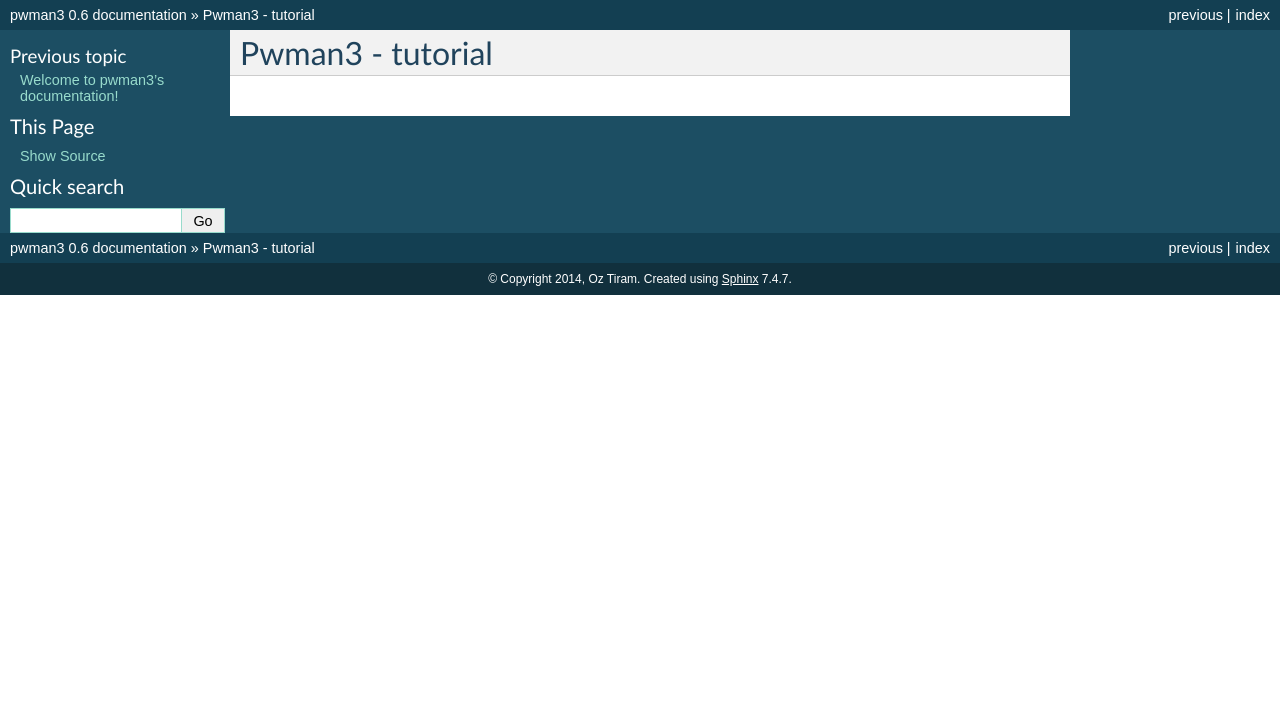
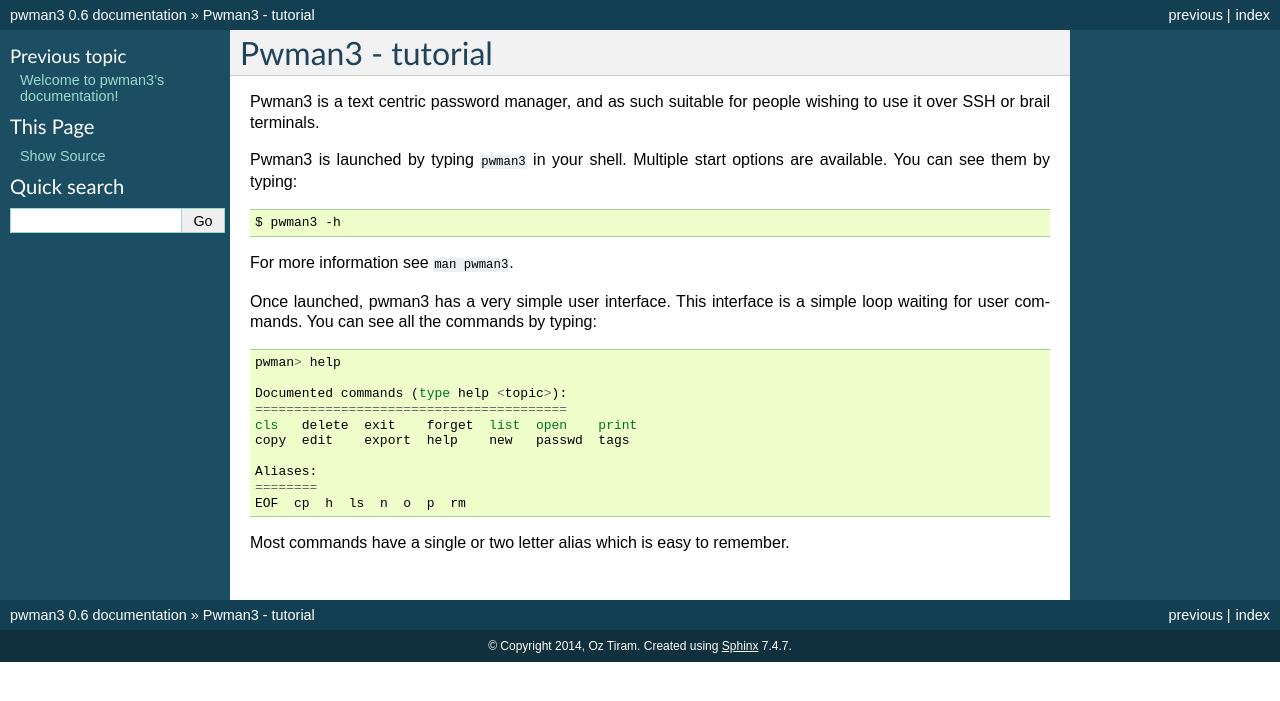
Before and after one commit to pwman3/pwman3, a Sphinx documentation site: the page built from docs/source/tutorial.rst, in a window 1280 px wide. Shown: the top 701 px of the page. Built offline with Sphinx 7.4.7, drawn with Linux system fonts in a browser that asks for light colours.

Commit message:
Start working on tutorial ...

```diff
--- a/docs/source/tutorial.rst
+++ b/docs/source/tutorial.rst
@@ -1,2 +1,28 @@
 Pwman3 - tutorial
 *****************
+
+Pwman3 is a text centric password manager, and as such suitable for people wishing
+to use it over SSH or brail terminals.
+
+Pwman3 is launched by typing ``pwman3`` in your shell. Multiple start options are
+available. You can see them by typing::
+
+    $ pwman3 -h
+
+For more information see ``man pwman3``.
+
+Once launched, pwman3 has a very simple user interface. This interface is
+a simple loop waiting for user commands. You can see all the commands by typing::
+
+    pwman> help
+
+    Documented commands (type help <topic>):
+    ========================================
+    cls   delete  exit    forget  list  open    print
+    copy  edit    export  help    new   passwd  tags
+
+    Aliases:
+    ========
+    EOF  cp  h  ls  n  o  p  rm
+
+Most commands have a single or two letter alias which is easy to remember.
```
